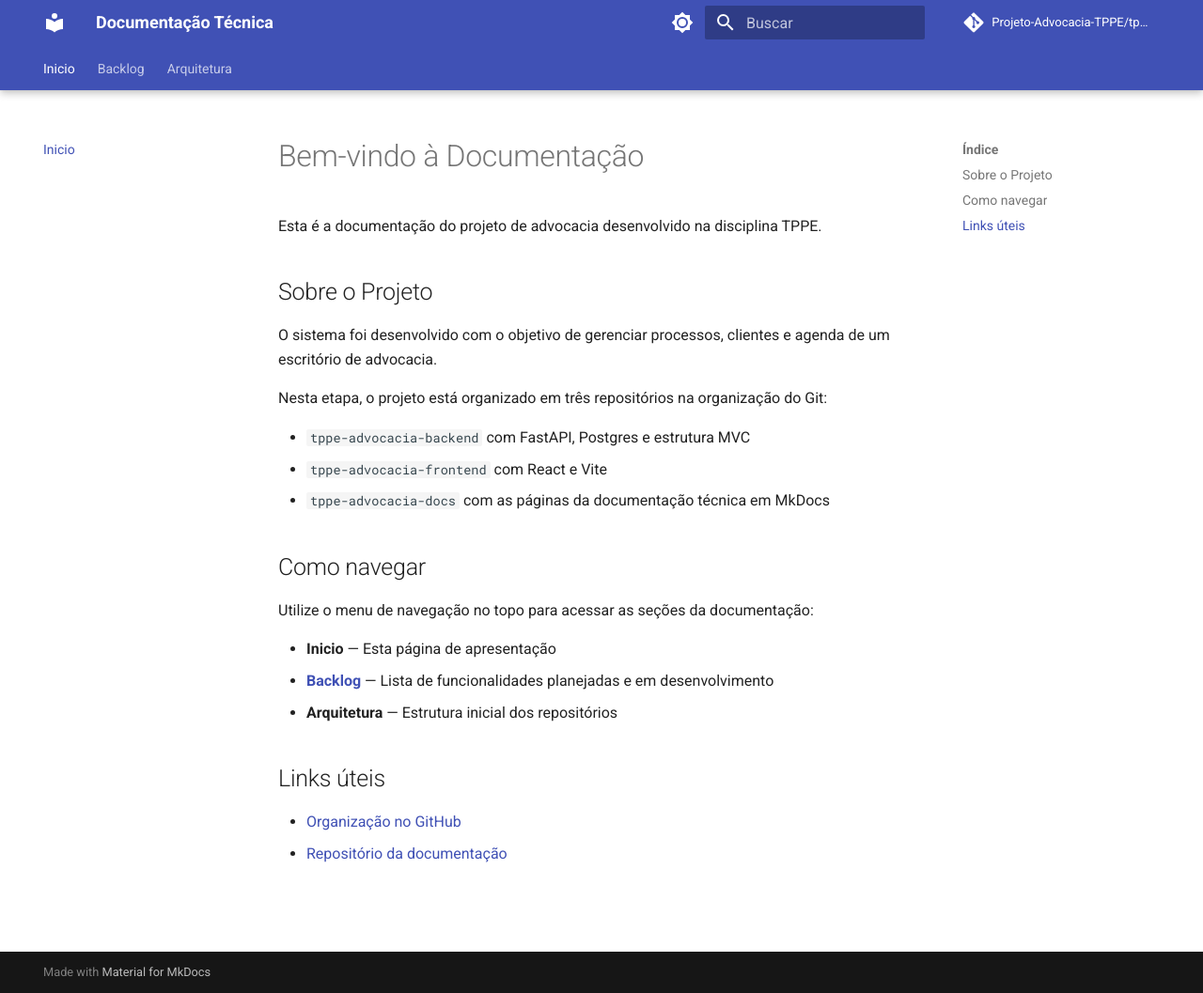
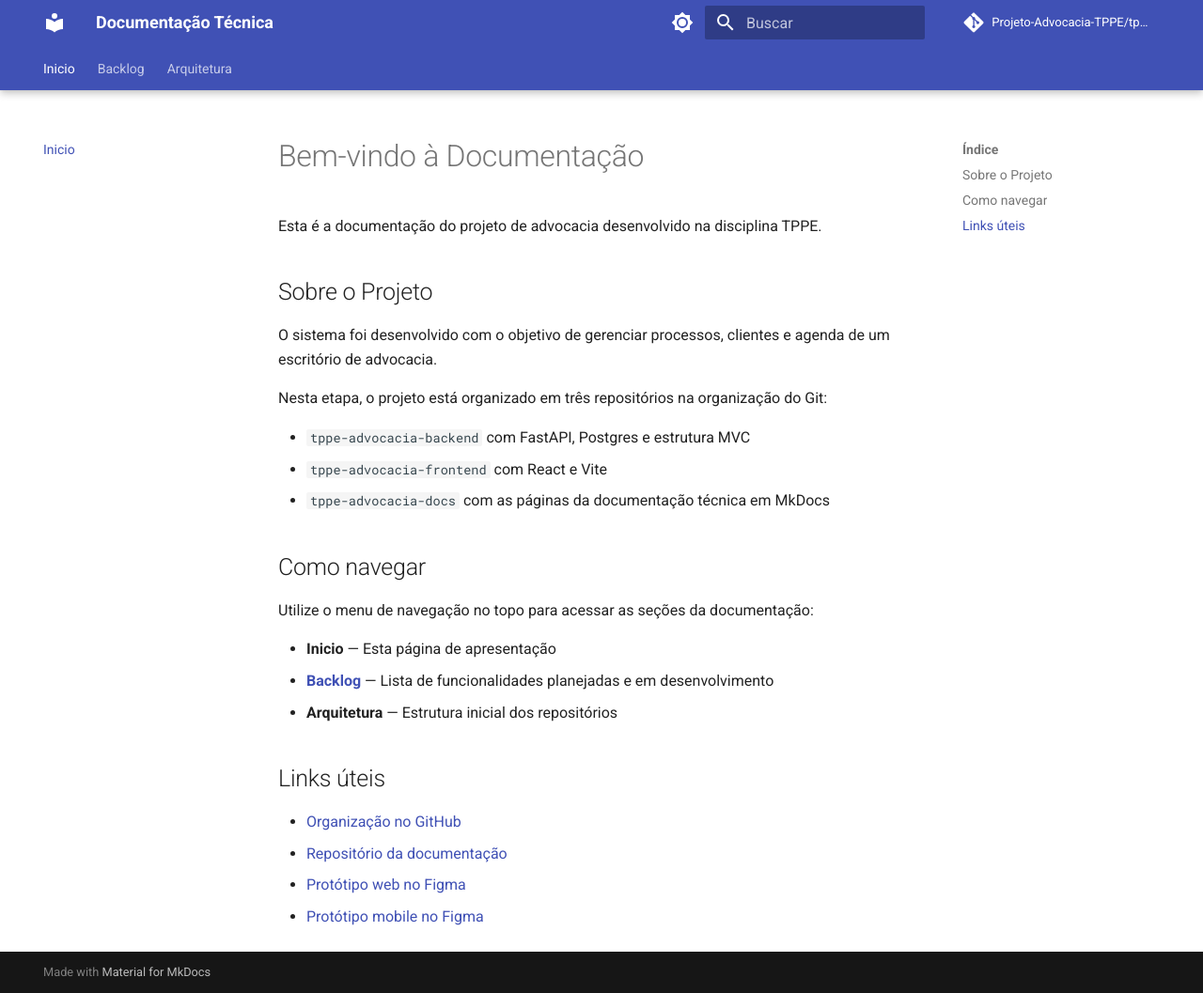
Before and after one commit to Projeto-Advocacia-TPPE/tppe-advocacia-docs, an MkDocs documentation site: the page built from docs/index.md, in a window 1280 px wide and 1057 px high. Shown: the whole window at 94% size. Built offline with MkDocs 1.6.1 and Material for MkDocs 9.7.7, drawn with Linux system fonts in a browser that asks for light colours; comment, search, counter and statistics services are not loaded.

Commit message:
docs: adiciona links dos prototipos

```diff
--- a/docs/index.md
+++ b/docs/index.md
@@ -24,3 +24,5 @@ Utilize o menu de navegação no topo para acessar as seções da documentação
 
 - [Organização no GitHub](https://github.com/Projeto-Advocacia-TPPE)
 - [Repositório da documentação](https://github.com/Projeto-Advocacia-TPPE/tppe-advocacia-docs)
+- [Protótipo web no Figma](https://www.figma.com/proto/Rmih83396wf3H6qCvkzieO/Prot%C3%B3tipo-TPPE?node-id=34-4263&p=f&t=2zZdNgLHAasZedhN-1&scaling=scale-down&content-scaling=fixed&page-id=0%3A1&starting-point-node-id=34%3A4263&show-proto-sidebar=1)
+- [Protótipo mobile no Figma](https://www.figma.com/proto/Rmih83396wf3H6qCvkzieO/Prot%C3%B3tipo-TPPE?node-id=598-7967&p=f&t=w2cbP6sN47bXqYEM-1&scaling=scale-down&content-scaling=fixed&page-id=439%3A3085&starting-point-node-id=598%3A7967&show-proto-sidebar=1)
```
